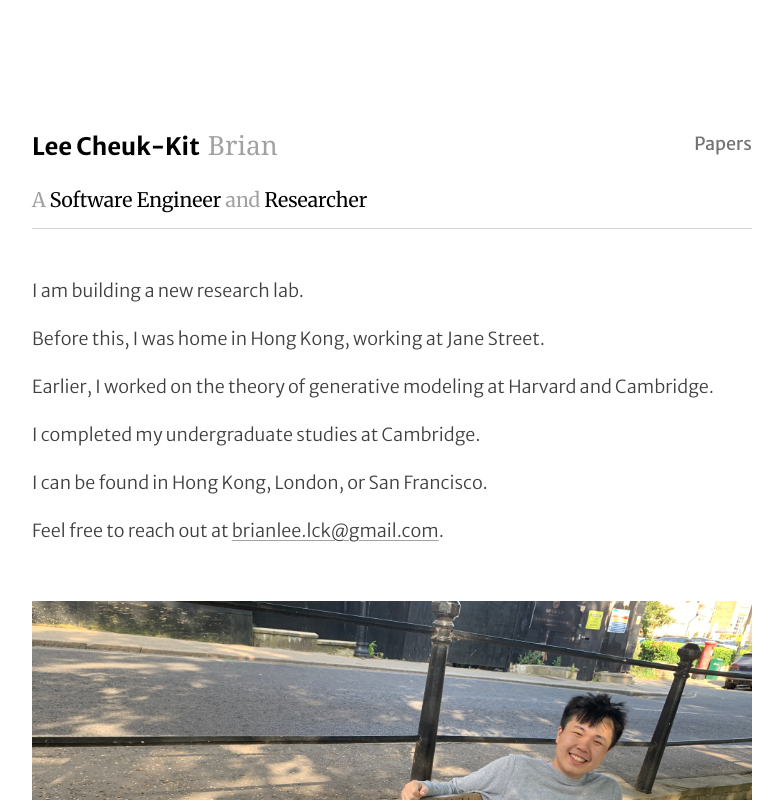
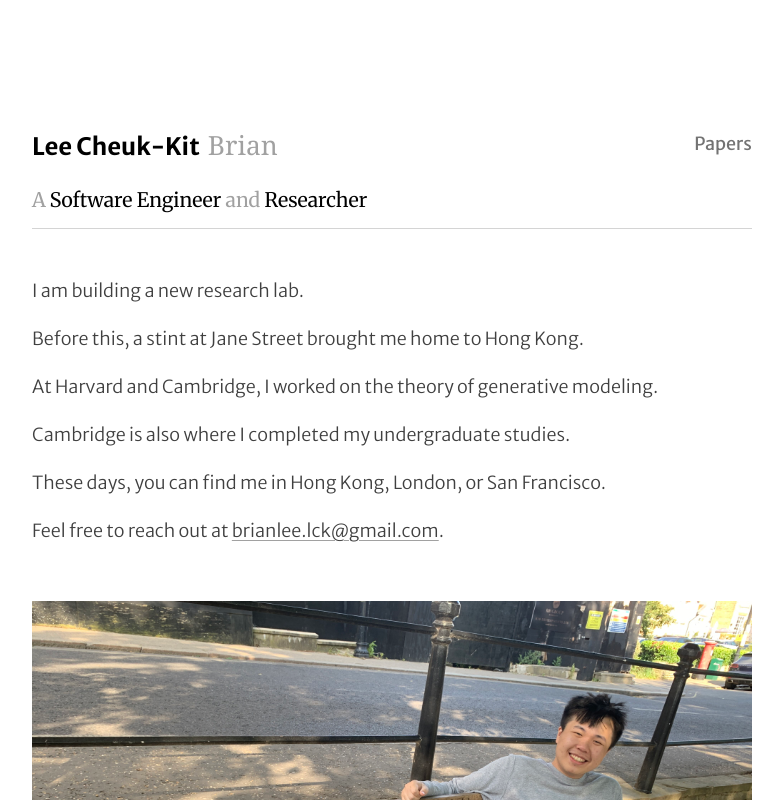
Before and after one commit to brianlck/brianlck.github.io, a SvelteKit app: page / in a window 1280 px wide. Shown: the top 800 px of the page, without its empty margins (248-1031 px from the left). Built offline with nearby package versions, Linux system fonts and the light colour scheme.

Commit message:
Revise personal introduction in +page.svelte
Updated personal information and rephrased sentences for clarity.

```diff
--- a/src/routes/+page.svelte
+++ b/src/routes/+page.svelte
@@ -13,13 +13,13 @@
     <div class="space-y-5">
 		<p>I am building a new research lab.</p>
 
-		<p>Before this, I was home in Hong Kong, working at Jane Street.</p>
+	    <p>Before this, a stint at Jane Street brought me home to Hong Kong.</p>
 
-		<p>Earlier, I worked on the theory of generative modeling at Harvard and Cambridge.</p>
+	    <p>At Harvard and Cambridge, I worked on the theory of generative modeling.</p>
 
-		<p>I completed my undergraduate studies at Cambridge.</p>
+	    <p>Cambridge is also where I completed my undergraduate studies.</p>
 
-		<p>I can be found in Hong Kong, London, or San Francisco.</p>
+	    <p>These days, you can find me in Hong Kong, London, or San Francisco.</p>
 
 		<p>Feel free to reach out at <a class="link" href="mailto:brianlee.lck@gmail.com">brianlee.lck@gmail.com</a>.</p>
 	</div>
```
